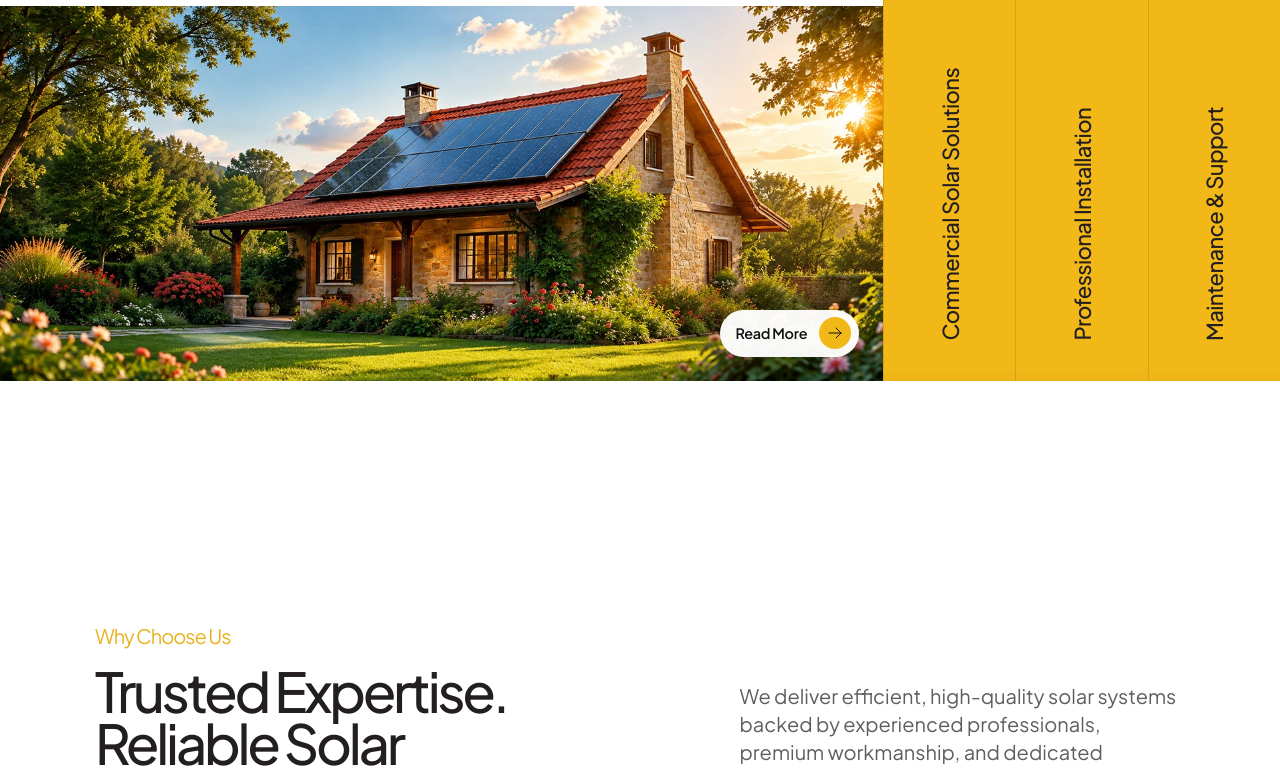
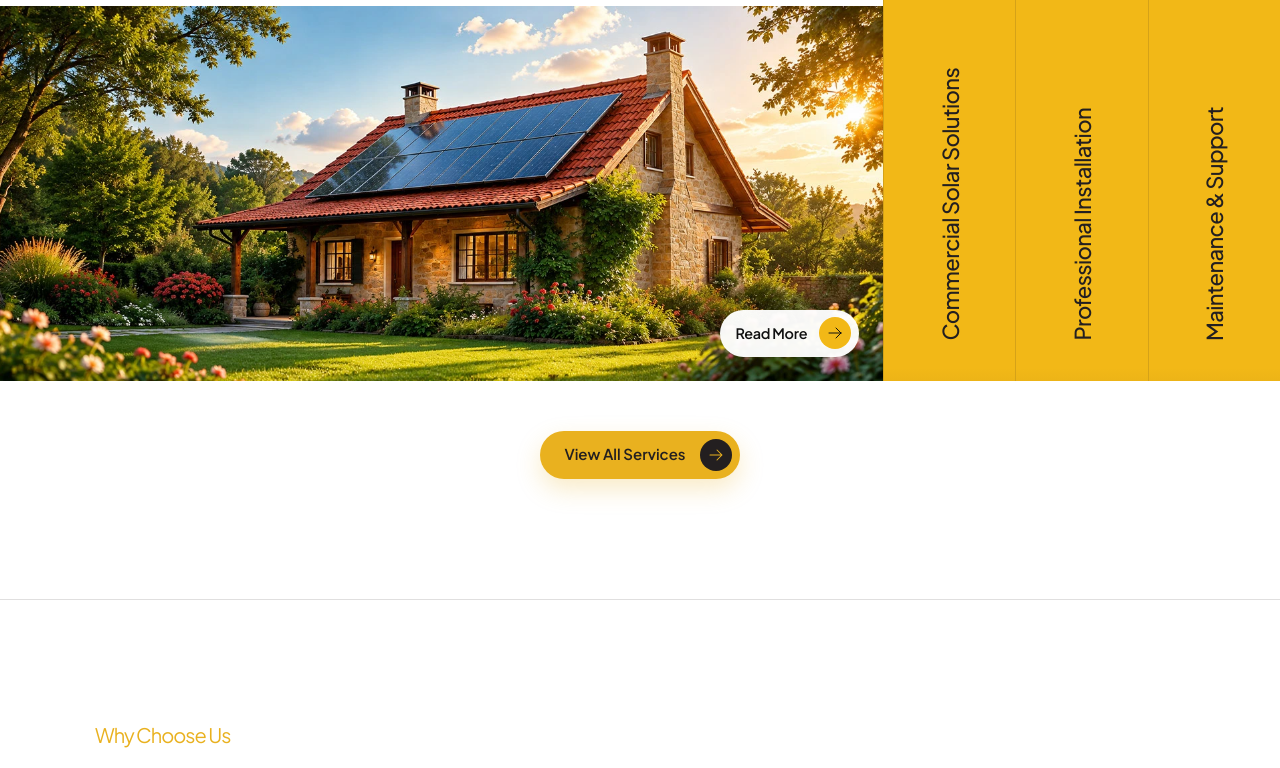
Before and after one commit to nikhilkumar202002/GPS-SOLAR, a Next.js app: page / in a window 1280 px wide. Shown: the part 2628-3396 px from the top of the page. Built offline with nearby package versions, Linux system fonts and the light colour scheme.

Commit message:
refactor: enhance layout and styling in ServiceSection with updated CTA and padding adjustments

```diff
--- a/app/component/sections/ServiceSection.module.css
+++ b/app/component/sections/ServiceSection.module.css
@@ -1,6 +1,7 @@
 .section {
   background: #ffffff;
-  padding: 120px 0px;
+  padding: 120px 0px 120px;
+  border-bottom: 1px solid rgba(35, 31, 32, 0.14);
 }
 
 
@@ -11,6 +12,17 @@
 .header {
   text-align: center;
   margin-bottom: clamp(2.25rem, 4vw, 4rem);
+}
+
+.ctaWrap {
+  margin-top: 50px;
+  display: flex;
+  justify-content: center;
+
+}
+
+.primaryCta {
+  margin-inline: auto;
 }
 
 .eyebrow {
@@ -361,6 +373,10 @@
     margin-bottom: 1.75rem;
   }
 
+  .ctaWrap {
+    margin-top: 1.15rem;
+  }
+
   .heading {
     font-size: clamp(2.2rem, 8vw, 3rem);
   }
--- a/app/component/sections/ServiceSection.tsx
+++ b/app/component/sections/ServiceSection.tsx
@@ -4,6 +4,7 @@ import { useState } from "react";
 import Image from "next/image";
 import { HiOutlineArrowRight } from "react-icons/hi2";
 import { homeServiceData } from "@/app/data/serviceData";
+import PrimaryButton from "../ui/PrimaryButton";
 import styles from "./ServiceSection.module.css";
 
 const ServiceSection = () => {
@@ -20,6 +21,7 @@ const ServiceSection = () => {
               <br />
               Under One Roof
             </h2>
+
           </div>
         </div>
 
@@ -102,6 +104,12 @@ const ServiceSection = () => {
             );
           })}
         </div>
+
+           <div className={styles.ctaWrap}>
+              <PrimaryButton href="/services" className={styles.primaryCta}>
+                View All Services
+              </PrimaryButton>
+            </div>
       </div>
     </section>
   );
```
